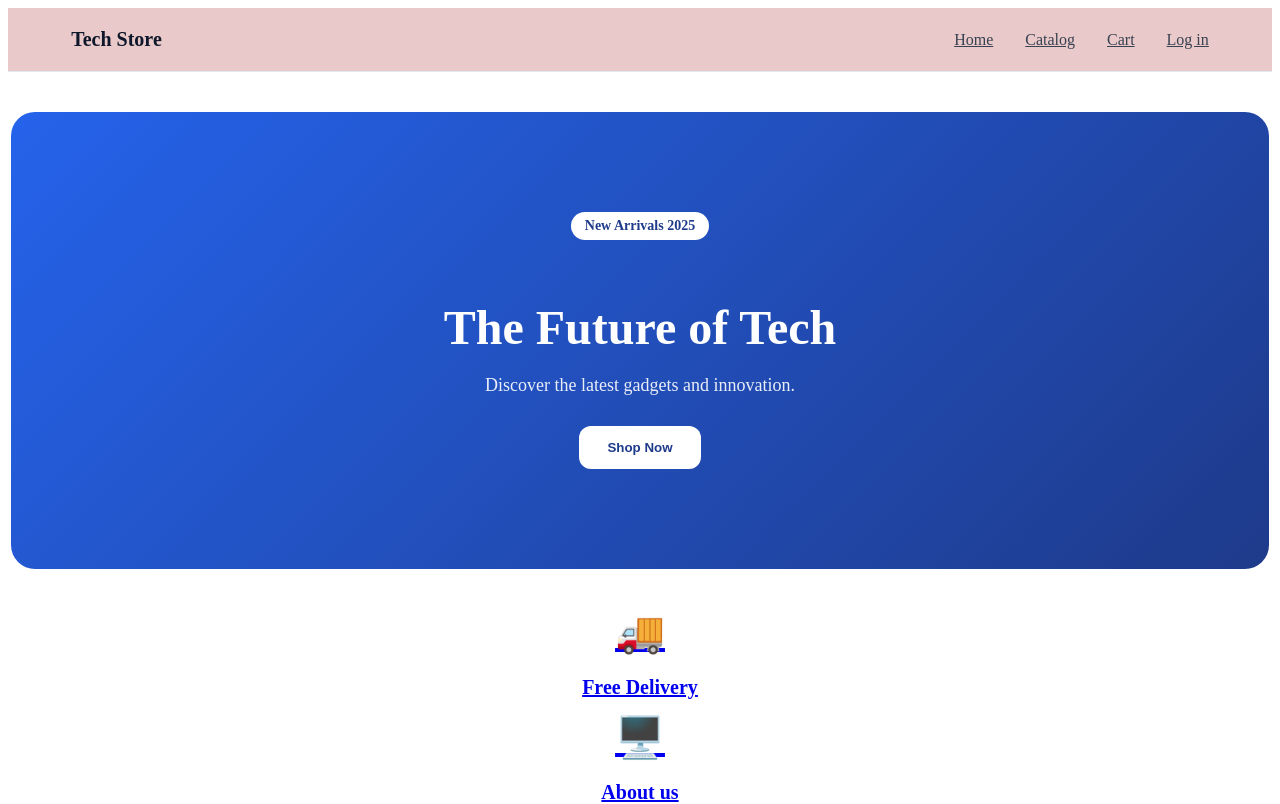
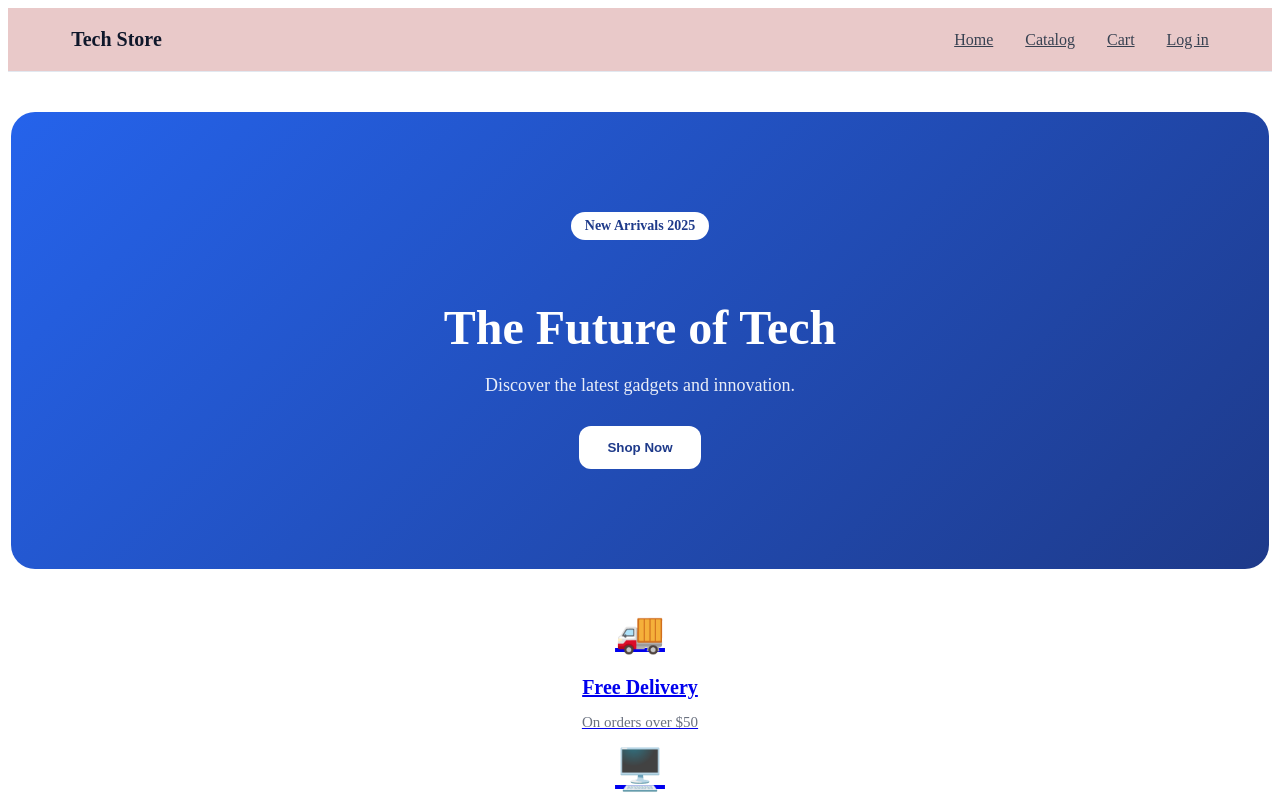
Before and after one commit to AlexandraPlat/final-project-team-2, a React (Vite) app: page / in a window 1280 px wide. Shown: the top 804 px of the page. Built offline with nearby package versions, Linux system fonts and the light colour scheme.

Commit message:
app routing

```diff
--- a/src/App.tsx
+++ b/src/App.tsx
@@ -15,6 +15,11 @@ import CatalogPage from "./pages/CatalogPage";
 import ProductPage from "./pages/ProductPage/ProductPage";
 import CartPage from "./components/cart/CartPage";
 
+import FreeDelivery from "./components/Homepage/FreeDelivery";
+import About from "./components/Homepage/About";
+import Returns from "./components/Homepage/Returns";
+import Support from "./components/Homepage/Support";
+
 function Home() {
   return (
     <>
@@ -31,12 +36,21 @@ export default function App() {
       <Header />
 
       <Routes>
+        {/* Главная */}
         <Route path="/" element={<Home />} />
+
+        {/* Каталог */}
         <Route path="/catalog" element={<CatalogPage />} />
         <Route path="/product/:id" element={<ProductPage />} />
         <Route path="/cart" element={<CartPage />} />
 
-        {/* если нужно оставить user management */}
+        {/* 4 страницы фич */}
+        <Route path="/free-delivery" element={<FreeDelivery />} />
+        <Route path="/about" element={<About />} />
+        <Route path="/returns" element={<Returns />} />
+        <Route path="/support" element={<Support />} />
+
+        {/* Users */}
         <Route
           path="/users"
           element={
--- a/src/components/Homepage/FeatureItem.tsx
+++ b/src/components/Homepage/FeatureItem.tsx
@@ -4,19 +4,19 @@ import styles from "./FeatureItem.module.css";
 type FeatureItemProps = {
   icon: React.ReactNode; // лучше чем string
   title: string;
-  description: string;
+  desc: string;
 };
 
 export default function FeatureItem({
   icon,
   title,
-  description,
+  desc,
 }: FeatureItemProps): JSX.Element {
   return (
     <div className={styles.item}>
       <div className={styles.icon}>{icon}</div>
       <h3 className={styles.title}>{title}</h3>
-      <p className={styles.description}>{description}</p>
+      <p className={styles.description}>{desc}</p>
     </div>
   );
 }
--- a/src/components/Homepage/Features.tsx
+++ b/src/components/Homepage/Features.tsx
@@ -3,7 +3,7 @@ import Container from "./Container";
 import { Link } from "react-router-dom";
 import type { JSX } from "react";
 
-const features: Feature[] = [
+const features = [
   {
     icon: "🚚",
     title: "Free Delivery",
```
